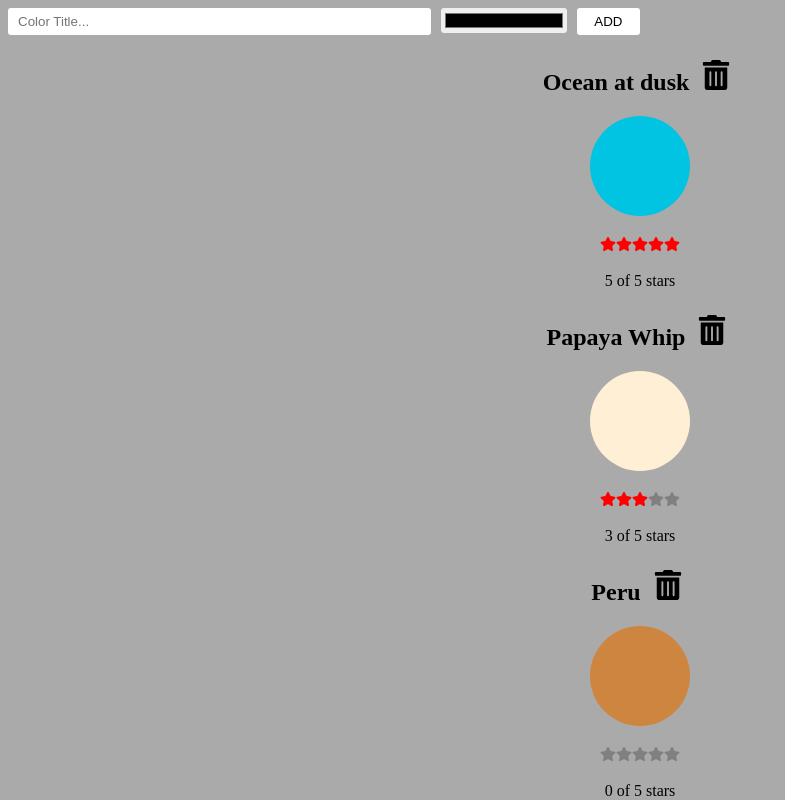
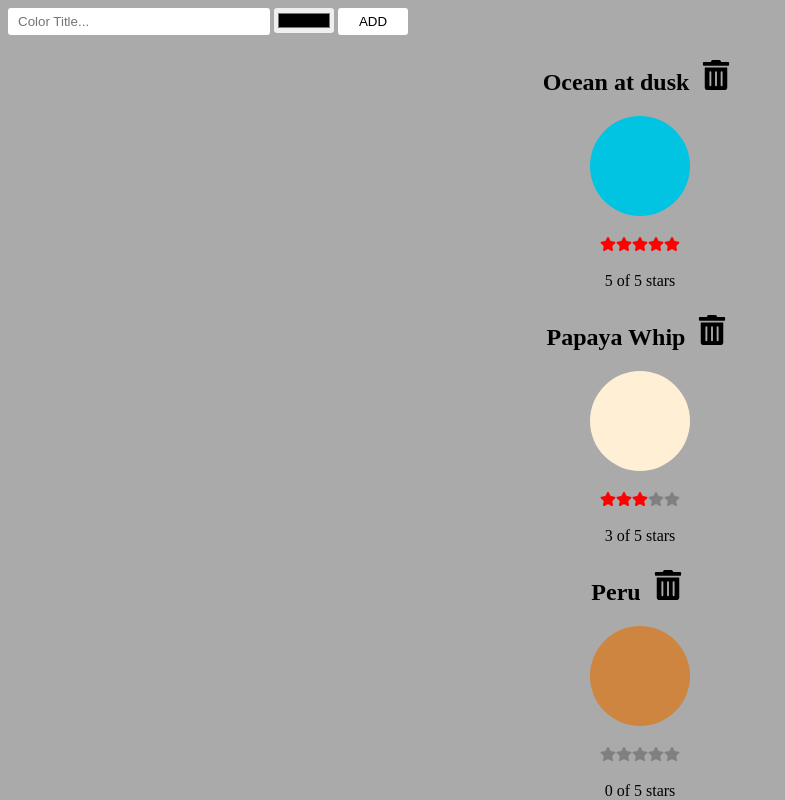
Before and after one commit to DMawi17/Color-Organizer, a React (Create React App) app: page / in a window 1280 px wide. Shown: the top 800 px of the page, without its empty margins (0-785 px from the left). Built offline with nearby package versions, Linux system fonts and the light colour scheme.

Commit message:
Update form style further

```diff
--- a/src/App.css
+++ b/src/App.css
@@ -6,12 +6,12 @@
     display: flex;
     justify-content: space-between;
     gap: 3;
-    width: 50%;
+    width: 400px;
 }
 
 #txtInput {
     height: 25px;
-    width: 65%;
+    width: 250px;
     border-radius: 3px;
     border: none;
     padding-left: 10px;
@@ -19,14 +19,14 @@
 
 #hexInput {
     height: 25px;
-    width: 20%;
+    width: 60px;
     border-radius: 3px;
     border: none;
 }
 
 .btn {
     height: 27px;
-    width: 10%;
+    width: 70px;
 
     border-radius: 3px;
     border: none;
```
